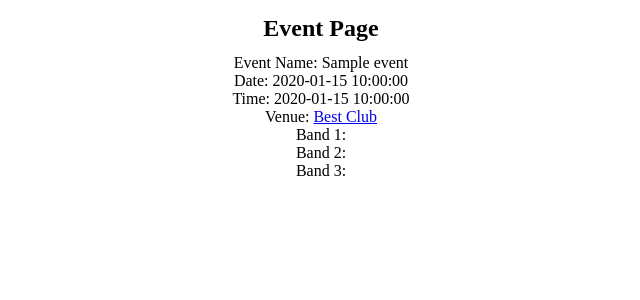
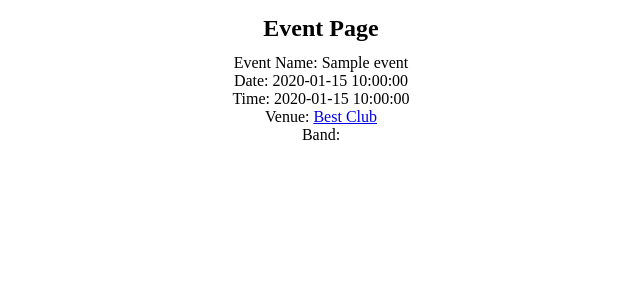
Before and after one commit to huntersmith/Project-1, a PHP site: page /eventpage.php?id=1 in a window 1280 px wide. Shown: the top 300 px of the page, without its empty margins (319-959 px from the left). Run offline with PHP 8.4, Linux system fonts and the light colour scheme; data comes from the database, SQL or seed files in the repository; tables that the repository leaves empty or names only in its code hold one stand-in row (values such as "Sample post"); data that the repository does not hold is empty.

Commit message:
commented out the display for Band 2 and Band 3

```diff
--- a/eventpage.php
+++ b/eventpage.php
@@ -24,8 +24,6 @@
 $date = $row['date'];
 $time = $row['time'];
 $band1 = $row['band_id1'];
-$band2 = $row['band_id2'];
-$band3 = $row['band_id3'];
 }
 
 echo "Event Name: ".$name."<br>";
@@ -59,9 +57,9 @@
 $name1 = $row['name'];
 }
 
-echo "Band 1: ";
+echo "Band: ";
 echo "<a href = index.php?page=bandpage.php&id=$band1>$name1</a><br/>";
-
+/*
 $query = "SELECT bandinfo.name
 FROM bandinfo
 INNER JOIN events
@@ -98,7 +96,7 @@
 	echo "<a href = index.php?page=bandpage.php&id=$band3>$name3</a><br/>";
 }
 
-
+*/
 ?>
 
 <br />
```
